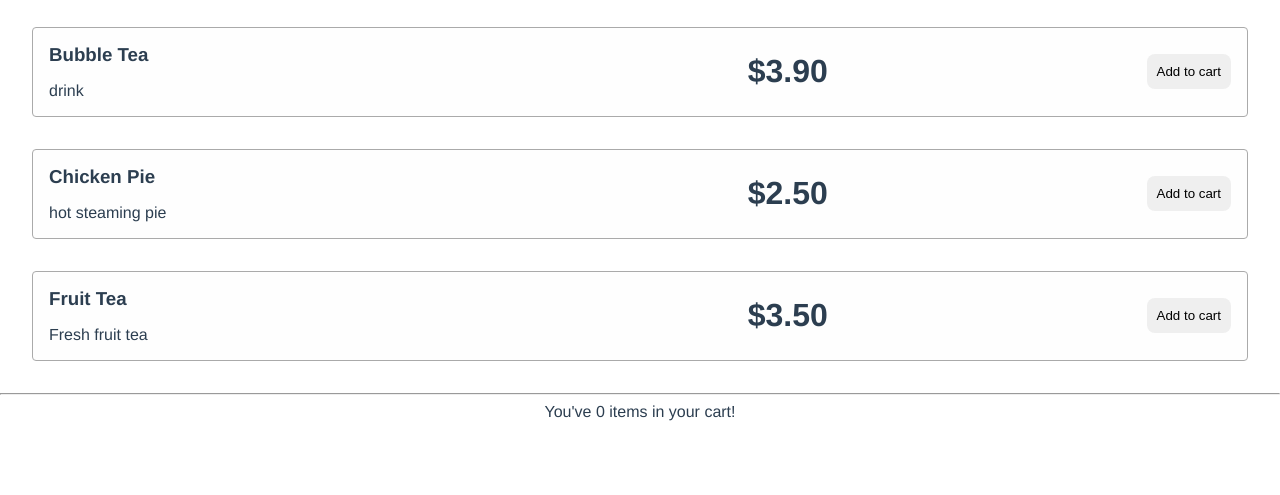
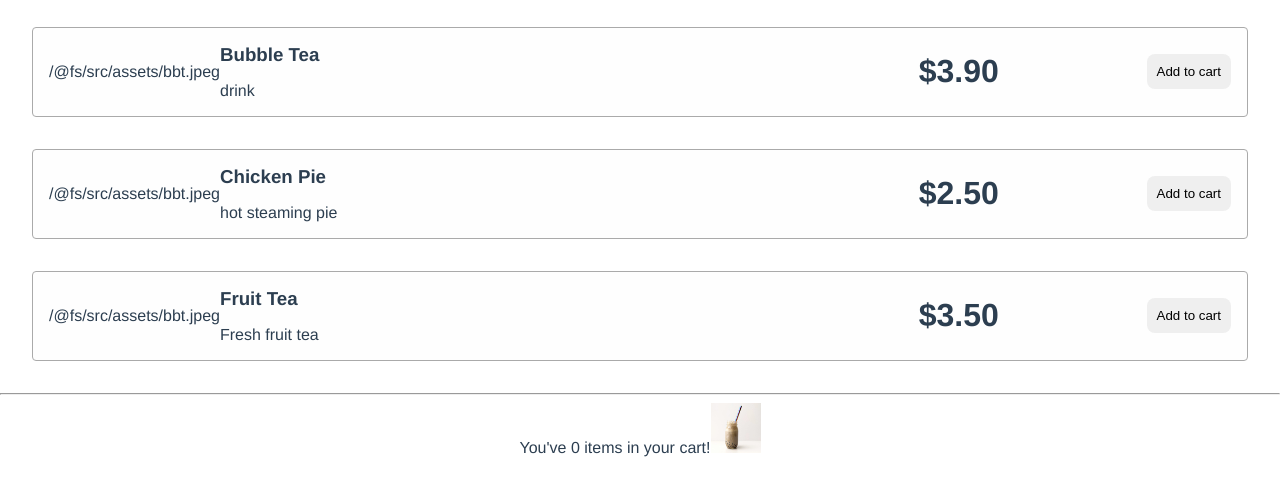
Before and after one commit to JovinChanQy/Vue-eCommerce, a Vue app: page / in a window 1280 px wide. Shown: the part 183-678 px from the top of the page. Built offline with nearby package versions, Linux system fonts and the light colour scheme.

Commit message:
style: Update Shop.vue to display product image WIP

```diff
--- a/src/components/Shop.vue
+++ b/src/components/Shop.vue
@@ -4,6 +4,9 @@
 
     <section class="product-list">
       <div v-for="product in products" :key="product.id" class="product-item">
+        <div class="item-image">
+          {{product.image}}
+          </div>
         <div class="item-name-desc">
           <h3>{{ product.prodname }}</h3>
           <p style="margin-bottom: 0; :font-size: 0.9em;">{{ product.desc }}</p>
@@ -41,7 +44,7 @@
     <hr />
     <div>
       <label>You've {{ cartItems.length }} items in your cart!</label>
-
+        <img src="@/assets/bbt.jpeg" height="50px" width="50px">
       <!-- <button @click="$router.push('cart')">You've ({{ cartItems.length }}) items in your cart!</button>  -->
     </div>
 
@@ -66,25 +69,28 @@ export default {
   data: function () {
     return {
       items: [
-        { url: "../assets/bbt.jpeg", alt: "Bubble Tea" },
-        { url: "../assets/cpie.jpeg", alt: "Chicken Pie" },
-        { url: "../assets/fruittea.jpeg", alt: "Fruit Tea" },
+        { url: "@/assets/bbt.jpeg", alt: "Bubble Tea" },
+        { url: "@/assets/cpie.jpeg", alt: "Chicken Pie" },
+        { url: ".@/assets/fruittea.jpeg", alt: "Fruit Tea" },
       ],
       products: [
         {
           id: 1,
+          image: require("../assets/bbt.jpeg"),
           prodname: "Bubble Tea",
           desc: "drink",
           price: 3.9,
         },
         {
           id: 2,
+          image: require("../assets/bbt.jpeg"),
           prodname: "Chicken Pie",
           desc: "hot steaming pie",
           price: 2.5,
         },
         {
           id: 3,
+          image: require("../assets/bbt.jpeg"),
           prodname: "Fruit Tea",
           desc: "Fresh fruit tea",
           price: 3.5,
```
